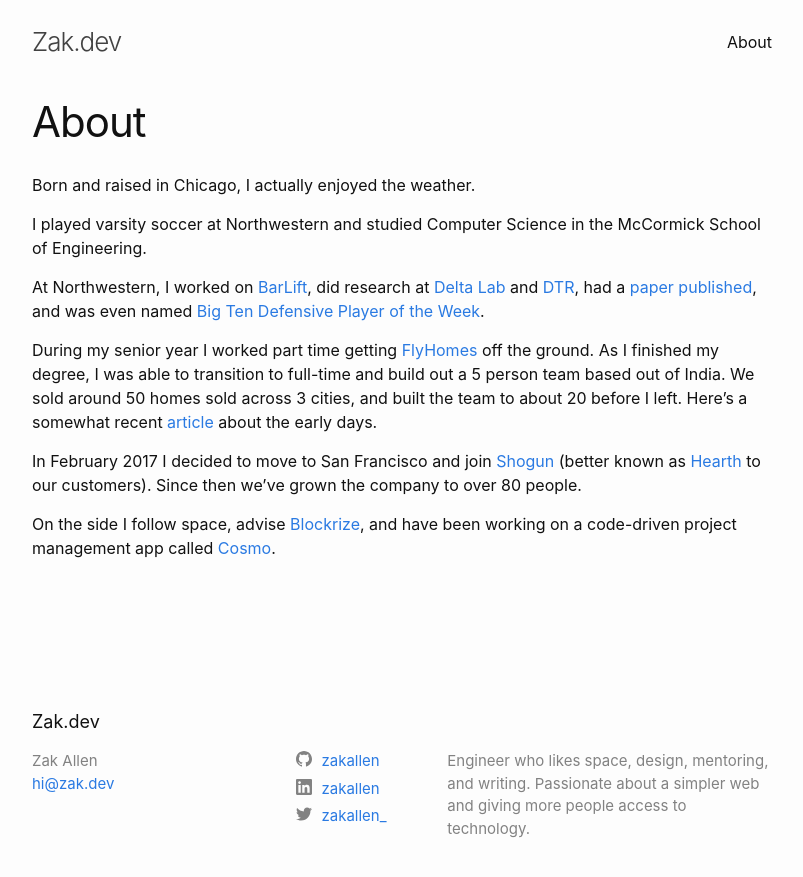
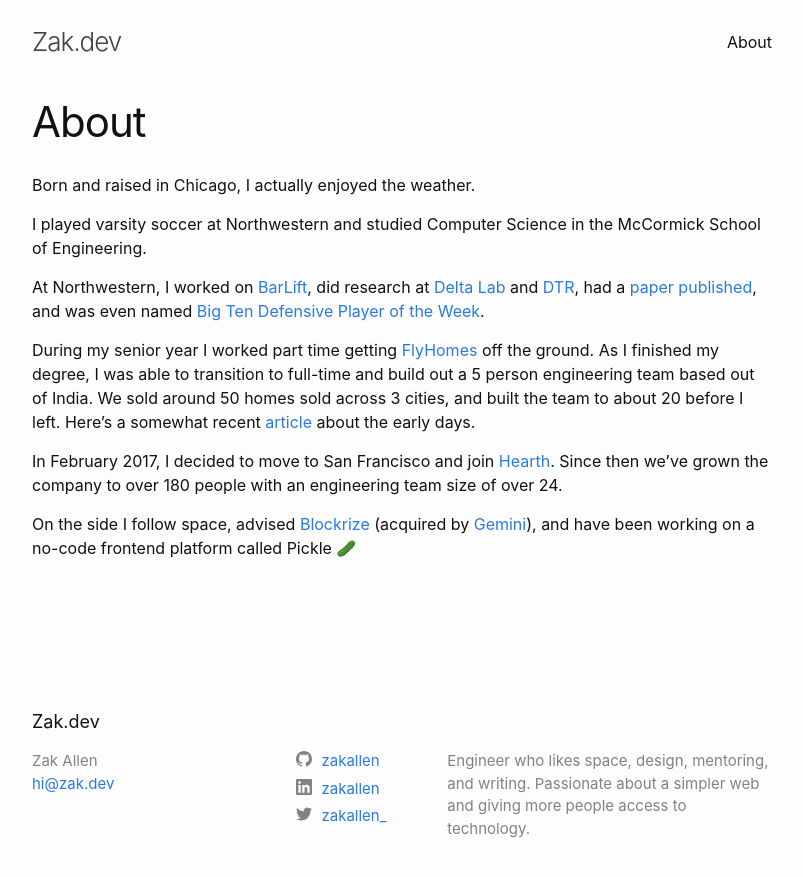
Before and after one commit to zakallen/zak.dev, a Jekyll site: the page built from about.markdown, in a window 1280 px wide. Shown: the top 877 px of the page, without its empty margins (238-1041 px from the left). Built offline with Jekyll 4.4.1, drawn with Linux system fonts in a browser that asks for light colours.

Commit message:
updates april 2022

```diff
--- a/_includes/head.html
+++ b/_includes/head.html
@@ -4,7 +4,7 @@
   <meta name="viewport" content="width=device-width, initial-scale=1">
   {%- seo -%}
   <link rel="stylesheet" href="{{ "/assets/main.css" | relative_url }}">
-  <link rel="shortcut icon" type="image/png" href="assets/favicon.png">
+  <link rel="shortcut icon" type="image/png" href="/assets/favicon.png">
   {%- feed_meta -%}
   {%- if jekyll.environment == 'production' and site.google_analytics -%}
     {%- include google-analytics.html -%}
--- a/about.markdown
+++ b/about.markdown
@@ -15,14 +15,13 @@ and was even named [Big Ten Defensive Player of the Week][nusports].
 
 During my senior year I worked part time getting [FlyHomes][flyhomes] off the ground.
 As I finished my degree, I was able to transition to full-time and build out a 5 person
-team based out of India. We sold around 50 homes sold across 3 cities, and built the team to
+engineering team based out of India. We sold around 50 homes sold across 3 cities, and built the team to
 about 20 before I left. Here's a somewhat recent [article][flyhomes-daily] about the early days.
 
-In February 2017 I decided to move to San Francisco and join [Shogun][shogun] (better known
-as [Hearth][hearth] to our customers). Since then we've grown the company to over 80 people.
+In February 2017, I decided to move to San Francisco and join [Hearth][hearth]. Since then we've grown the company to over 180 people with an engineering team size of over 24.
 
-On the side I follow space, advise [Blockrize][blockrize], and have been working on a code-driven
-project management app called [Cosmo][cosmo].
+On the side I follow space, advised [Blockrize][blockrize] (acquired by [Gemini][gemini]), and have been working on a
+no-code frontend platform called Pickle 🥒
 
 [barlift]: https://dailynorthwestern.com/2015/05/19/campus/barlift-aims-to-improve-students-experiences-at-bars/
 [delta-lab]: http://delta.northwestern.edu/
@@ -31,7 +30,6 @@ project management app called [Cosmo][cosmo].
 [nusports]: https://nusports.com/news/2015/10/27/MSOC_1027154456.aspx?path=mten
 [flyhomes]: https://www.flyhomes.com
 [flyhomes-daily]: https://dailynorthwestern.com/2019/11/26/campus/flyhomes-four-years-after-starting-at-kellogg/
-[shogun]: https://www.shoguninc.com
 [hearth]: https://www.gethearth.com
-[blockrize]: https://www.blockrize.com
-[cosmo]: https://cosmolabs.io
+[blockrize]: https://www.gemini.com/blog/gemini-to-offer-credit-card-with-crypto-rewards
+[gemini]: https://www.gemini.com
--- a/index.markdown
+++ b/index.markdown
@@ -3,6 +3,5 @@ layout: home
 ---
 
 Hi 👋 I'm Zak Allen.
-Currently VP of Engineering @ [Shogun](https://shoguninc.com)
+Currently VP of Engineering @ [Hearth](https://gethearth.com)
 Previously Lead Engineer @ [FlyHomes](https://flyhomes.com)
-Also working on [Cosmo](https://cosmolabs.io)
```
Also changed, not shown: Gemfile (+2 -10 lines), Gemfile.lock, 6 other files.
